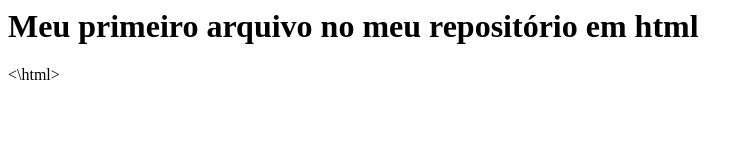
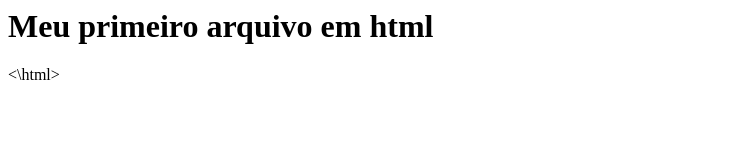
Before and after one commit to LimaVinicius13/Vinicius1, a plain HTML site: page index.html in a window 1280 px wide. Shown: the whole page, without its empty margins (0-754 px from the left). Drawn offline with Linux system fonts and the light colour scheme.

Commit message:
Update index.html

```diff
--- a/index.html
+++ b/index.html
@@ -1,3 +1,3 @@
 <html>
-        <h1> Meu primeiro arquivo no meu repositório em html</h1>
+        <h1> Meu primeiro arquivo em html</h1>
 <\html>
```
